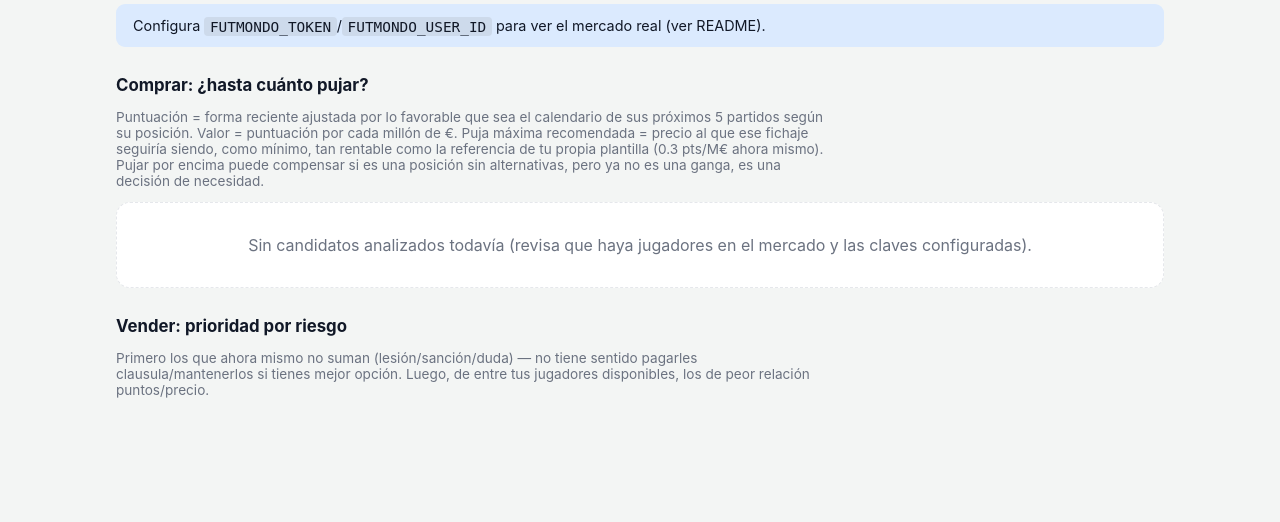
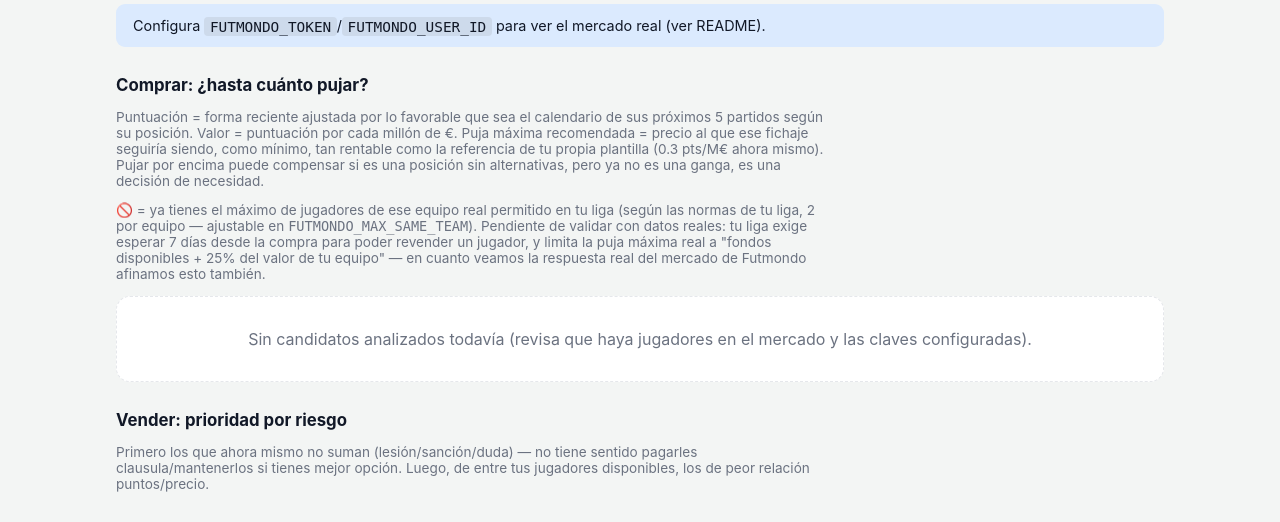
Before and after one commit to decalion89/Futmondo, a Flask app: page /fichajes in a window 1280 px wide. Shown: the part 133-655 px from the top of the page. Run offline with Flask 3, Linux system fonts and the light colour scheme.

Commit message:
Adapta la app a las normas reales de tu liga y añade fotos de jugadores
Normas de "Sparka grande y libre!!" (capturas de la config de la
liga) que cambian la lógica:
- Tu liga tiene "Permitir capitán: No" — el dashboard ahora respeta
  FUTMONDO_CAPTAIN_ENABLED y, si está desactivado, muestra "mejor
  puntuación de la jornada" en vez de hablar de capitán/puntos dobles.
- "Número de jugadores del mismo equipo: 2" — /fichajes marca con 🚫
  los candidatos del mercado que superarían ese límite (configurable
  vía FUTMONDO_MAX_SAME_TEAM) y los manda al final del ranking.
- Documentadas en la UI las normas pendientes de validar con datos
  reales (7 días para revender, puja máxima = fondos + 25% valor del
  equipo) hasta que veamos la respuesta real del mercado de Futmondo.

Fotos de jugadores: usamos el campo `photo` que ya venía en las
respuestas de API-Football (sin llamadas extra) y, best-effort, el
que traiga Futmondo en su propia respuesta. Con respaldo automático a
iniciales si la imagen no carga.

Co-Authored-By: Claude Sonnet 5 <noreply@anthropic.com>
Claude-Session: https://claude.ai/code/session_0125BjnzCy9cvY3icmSqZhKX

```diff
--- a/app.py
+++ b/app.py
@@ -54,7 +54,15 @@ def dashboard():
     order = {"sancionado": 0, "lesionado": 1, "duda": 2, "ok": 3}
     rows.sort(key=lambda r: order.get(r.get("status", "ok"), 3))
 
+    # Algunas ligas de Futmondo desactivan la figura del capitán (sin
+    # puntos dobles) — configúralo en .env si es tu caso.
+    captain_enabled = os.environ.get("FUTMONDO_CAPTAIN_ENABLED", "true").lower() != "false"
     captain = max(
+        (r for r in rows if r.get("status") == "ok" and r.get("score") is not None),
+        key=lambda r: r["score"],
+        default=None,
+    ) if captain_enabled else None
+    top_performer = None if captain_enabled else max(
         (r for r in rows if r.get("status") == "ok" and r.get("score") is not None),
         key=lambda r: r["score"],
         default=None,
@@ -73,6 +81,8 @@ def dashboard():
         futmondo_enabled=futmondo_enabled,
         positions=store.POSITIONS,
         captain=captain,
+        captain_enabled=captain_enabled,
+        top_performer=top_performer,
         total_value=total_value,
         available_count=available_count,
         alert_count=alert_count,
@@ -124,7 +134,7 @@ def transfers():
 
     ranked = []
     if listings and api_enabled:
-        ranked, rank_errors = transfers_service.rank_market(listings, benchmark_value)
+        ranked, rank_errors = transfers_service.rank_market(listings, benchmark_value, squad)
         errors.extend(rank_errors)
 
     return render_template(
--- a/services/futmondo.py
+++ b/services/futmondo.py
@@ -109,5 +109,6 @@ def normalize_roster(raw):
             "team": team_name or "?",
             "price": p.get("value") or p.get("clausule") or p.get("marketValue") or p.get("price"),
             "futmondo_player_id": p.get("id") or p.get("playerId"),
+            "photo_url": p.get("photo") or p.get("photoUrl") or p.get("image") or p.get("urlPhoto") or p.get("avatar"),
         })
     return normalized
--- a/services/store.py
+++ b/services/store.py
@@ -58,6 +58,7 @@ def import_roster(normalized_players):
             "team": p["team"],
             "price": p.get("price"),
             "futmondo_player_id": p.get("futmondo_player_id"),
+            "photo_url": p.get("photo_url") or prev.get("photo_url"),
             "api_football_id": prev.get("api_football_id"),
             "api_football_team_id": prev.get("api_football_team_id"),
         })
--- a/services/transfers.py
+++ b/services/transfers.py
@@ -2,8 +2,23 @@
 de forma y calendario para priorizar altas por relación puntos/precio, y
 señala qué jugadores de tu plantilla conviene vender.
 """
+import os
 from services import scoring
 from services.api_football import ApiFootballClient, ApiFootballError
+
+DEFAULT_MAX_SAME_TEAM = 2  # normas de "Sparka grande y libre!!"; ajustable por si tu liga usa otro límite
+
+
+def _max_same_team():
+    value = os.environ.get("FUTMONDO_MAX_SAME_TEAM")
+    return int(value) if value else DEFAULT_MAX_SAME_TEAM
+
+
+def _team_counts(squad):
+    counts = {}
+    for p in squad:
+        counts[p.get("team")] = counts.get(p.get("team"), 0) + 1
+    return counts
 
 
 def _score_candidate(client, standings, name, team_name, position):
@@ -60,14 +75,17 @@ def _score_candidate(client, standings, name, team_name, position):
         "penalty_taker": penalty_taker,
         "low_motivation": motivation < 1.0,
         "next_rival": next_fixture["rival"] if next_fixture else None,
+        "photo_url": match["player"].get("photo"),
     }
 
 
-def rank_market(market_listings, benchmark_value=scoring.DEFAULT_VALUE_BENCHMARK):
+def rank_market(market_listings, benchmark_value=scoring.DEFAULT_VALUE_BENCHMARK, squad=None):
     """Puntúa cada jugador del mercado, lo ordena por puntos-por-millón
     (mejor relación calidad/precio primero) y calcula hasta qué puja
     máxima compensaría pagar, comparado con `benchmark_value` (normalmente
-    la relación puntos/precio media de tu propia plantilla)."""
+    la relación puntos/precio media de tu propia plantilla). También marca
+    los candidatos que no podrías fichar por el límite de jugadores del
+    mismo equipo real que permite tu liga."""
     client = ApiFootballClient()
     if not client.enabled:
         return [], ["Falta configurar API_FOOTBALL_KEY para analizar el mercado"]
@@ -78,6 +96,9 @@ def rank_market(market_listings, benchmark_value=scoring.DEFAULT_VALUE_BENCHMARK
     except ApiFootballError as e:
         standings = {}
         errors.append(str(e))
+
+    team_counts = _team_counts(squad or [])
+    max_same_team = _max_same_team()
 
     ranked = []
     for listing in market_listings:
@@ -91,15 +112,18 @@ def rank_market(market_listings, benchmark_value=scoring.DEFAULT_VALUE_BENCHMARK
         worth_bidding_more = (
             max_bid is not None and current_price is not None and current_price < max_bid
         )
+        team_limit_reached = team_counts.get(listing.get("team"), 0) >= max_same_team
         ranked.append({
             **listing,
             **info,
+            "photo_url": listing.get("photo_url") or info.get("photo_url"),
             "value": value,
             "max_bid": max_bid,
             "worth_bidding_more": worth_bidding_more,
+            "team_limit_reached": team_limit_reached,
         })
 
-    ranked.sort(key=lambda r: (r["value"] is None, -(r["value"] or 0)))
+    ranked.sort(key=lambda r: (r["team_limit_reached"], r["value"] is None, -(r["value"] or 0)))
     return ranked, errors
 
 
--- a/static/style.css
+++ b/static/style.css
@@ -212,6 +212,7 @@ a { color: var(--primary-dark); }
 .player-card.status-sancionado { border-left-color: var(--danger); }
 
 .avatar {
+  position: relative;
   width: 42px;
   height: 42px;
   min-width: 42px;
@@ -223,6 +224,24 @@ a { color: var(--primary-dark); }
   justify-content: center;
   font-weight: 700;
   font-size: 0.85rem;
+  overflow: hidden;
+}
+.avatar img {
+  position: absolute;
+  inset: 0;
+  width: 100%;
+  height: 100%;
+  object-fit: cover;
+  background: var(--surface);
+}
+.avatar-sm {
+  width: 26px;
+  height: 26px;
+  min-width: 26px;
+  font-size: 0.65rem;
+  display: inline-flex;
+  vertical-align: middle;
+  margin-right: 0.4rem;
 }
 
 .player-main { flex: 1 1 180px; min-width: 0; }
--- a/templates/transfers.html
+++ b/templates/transfers.html
@@ -22,6 +22,14 @@
     mismo). Pujar por encima puede compensar si es una posición sin alternativas, pero ya
     no es una ganga, es una decisión de necesidad.
   </p>
+  <p class="hint">
+    🚫 = ya tienes el máximo de jugadores de ese equipo real permitido en tu liga
+    (según las normas de tu liga, 2 por equipo — ajustable en <code>FUTMONDO_MAX_SAME_TEAM</code>).
+    Pendiente de validar con datos reales: tu liga exige esperar 7 días desde la compra para
+    poder revender un jugador, y limita la puja máxima real a "fondos disponibles + 25% del
+    valor de tu equipo" — en cuanto veamos la respuesta real del mercado de Futmondo afinamos
+    esto también.
+  </p>
 
   {% if ranked %}
   <table>
@@ -35,8 +43,15 @@
     </thead>
     <tbody>
       {% for p in ranked %}
-      <tr class="{{ 'highlight' if loop.index <= 3 }}">
-        <td data-label="Jugador">{{ p.name }}</td>
+      <tr class="{{ 'highlight' if (loop.index <= 3 and not p.team_limit_reached) else '' }} {{ 'status-sancionado' if p.team_limit_reached }}">
+        <td data-label="Jugador">
+          <div class="avatar avatar-sm">
+            {% if p.get('photo_url') %}<img src="{{ p.photo_url }}" alt="" onerror="this.remove()">{% endif %}
+            <span class="avatar-initials">{{ p.name[:2]|upper }}</span>
+          </div>
+          {{ p.name }}
+          {% if p.team_limit_reached %}<br><span class="tag-warn">🚫 ya tienes el máximo de {{ p.team }}</span>{% endif %}
+        </td>
         <td data-label="Pos.">{{ p.position }}</td>
         <td data-label="Equipo">{{ p.team }}</td>
         <td data-label="Precio actual">{{ p.price or '-' }}</td>
```
Also changed, not shown: services/sync.py (+6 -1 lines), templates/index.html (+14 -4 lines), templates/market.html (+7 -1 lines), 1 other file.
